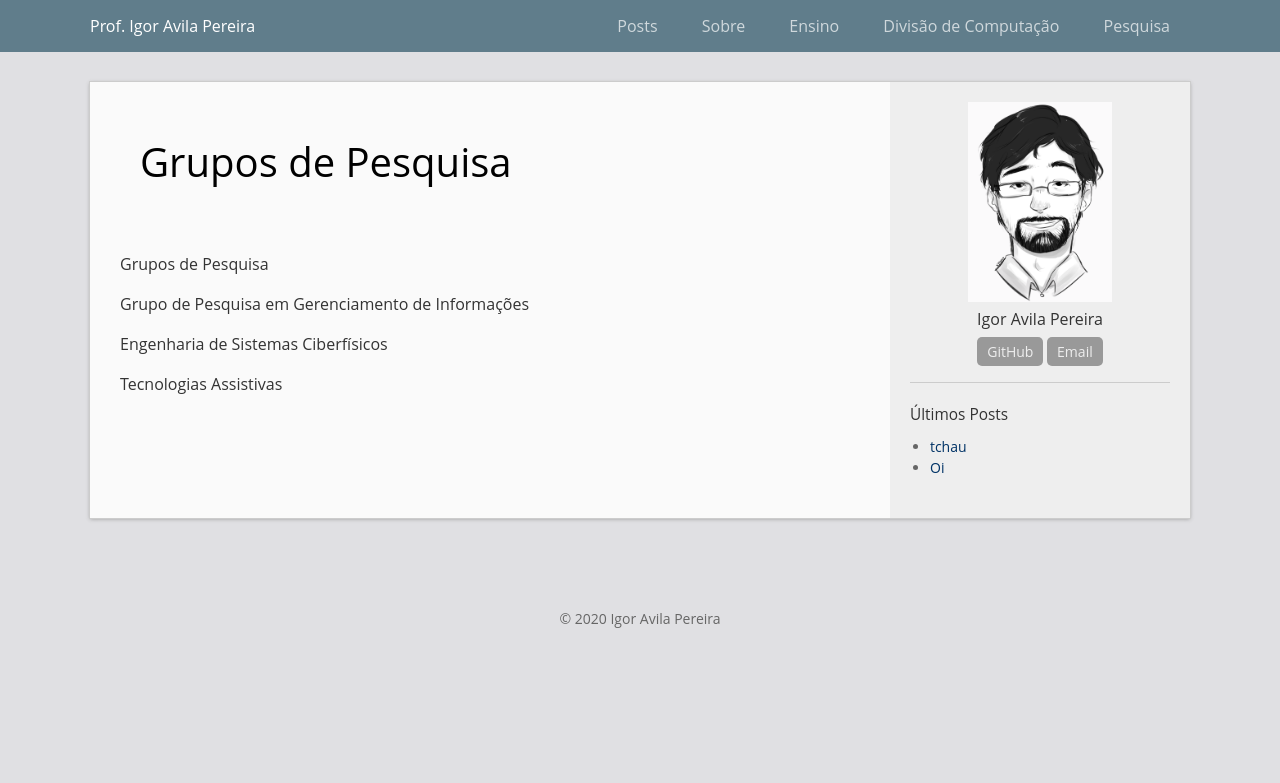
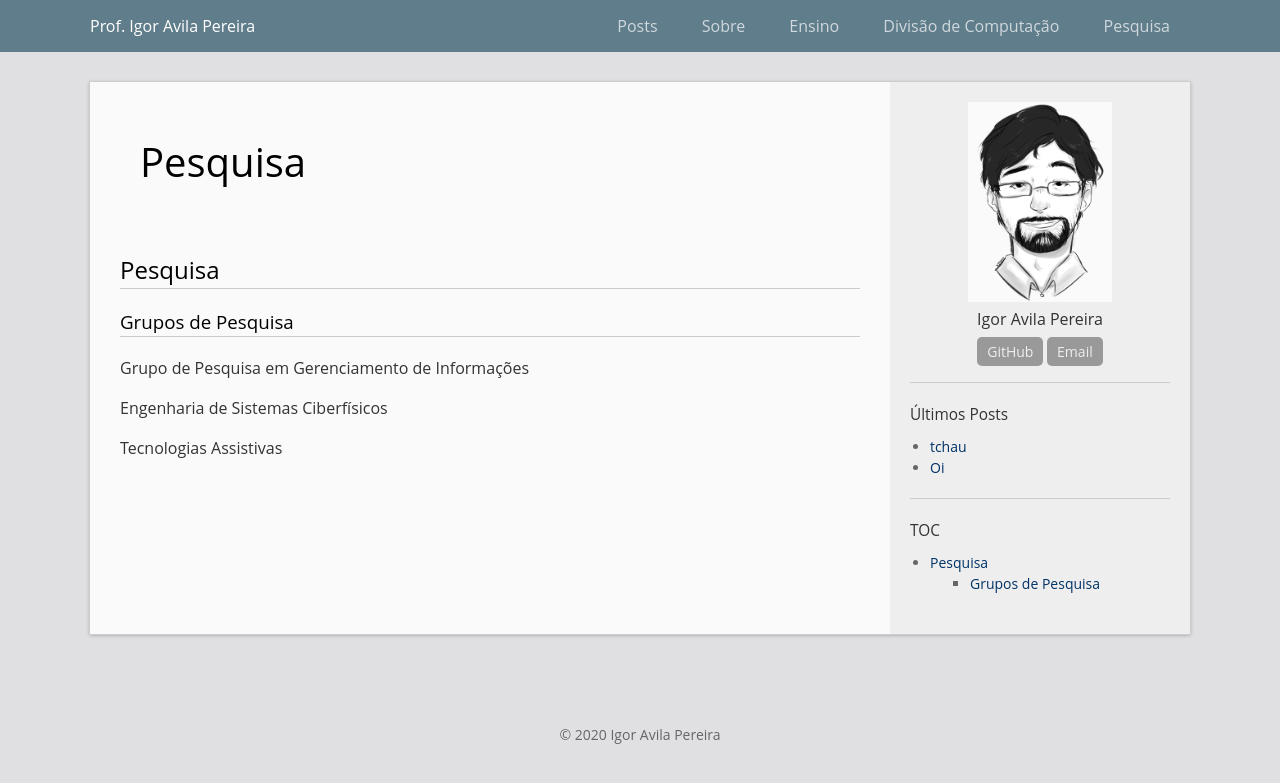
Before and after one commit to IgorAvilaPereira/IgorAvilaPereira.github.io, a Jekyll site: the page built from pesquisa.markdown, in a window 1280 px wide. Shown: the top 783 px of the page. Built offline with Jekyll 4.4.1, drawn with Linux system fonts in a browser that asks for light colours.

Commit message:
site2 jackyll

```diff
--- a/pesquisa.markdown
+++ b/pesquisa.markdown
@@ -1,10 +1,11 @@
 ---
 layout: page
-title: Grupos de Pesquisa
-permalink: /grupos-pesquisa/
+title: Pesquisa
+permalink: /pesquisa/
 ---
+# Pesquisa
 
-Grupos de Pesquisa
+### Grupos de Pesquisa
 
 Grupo de Pesquisa em Gerenciamento de Informações
 
```
Also changed, not shown: 3 other files.
